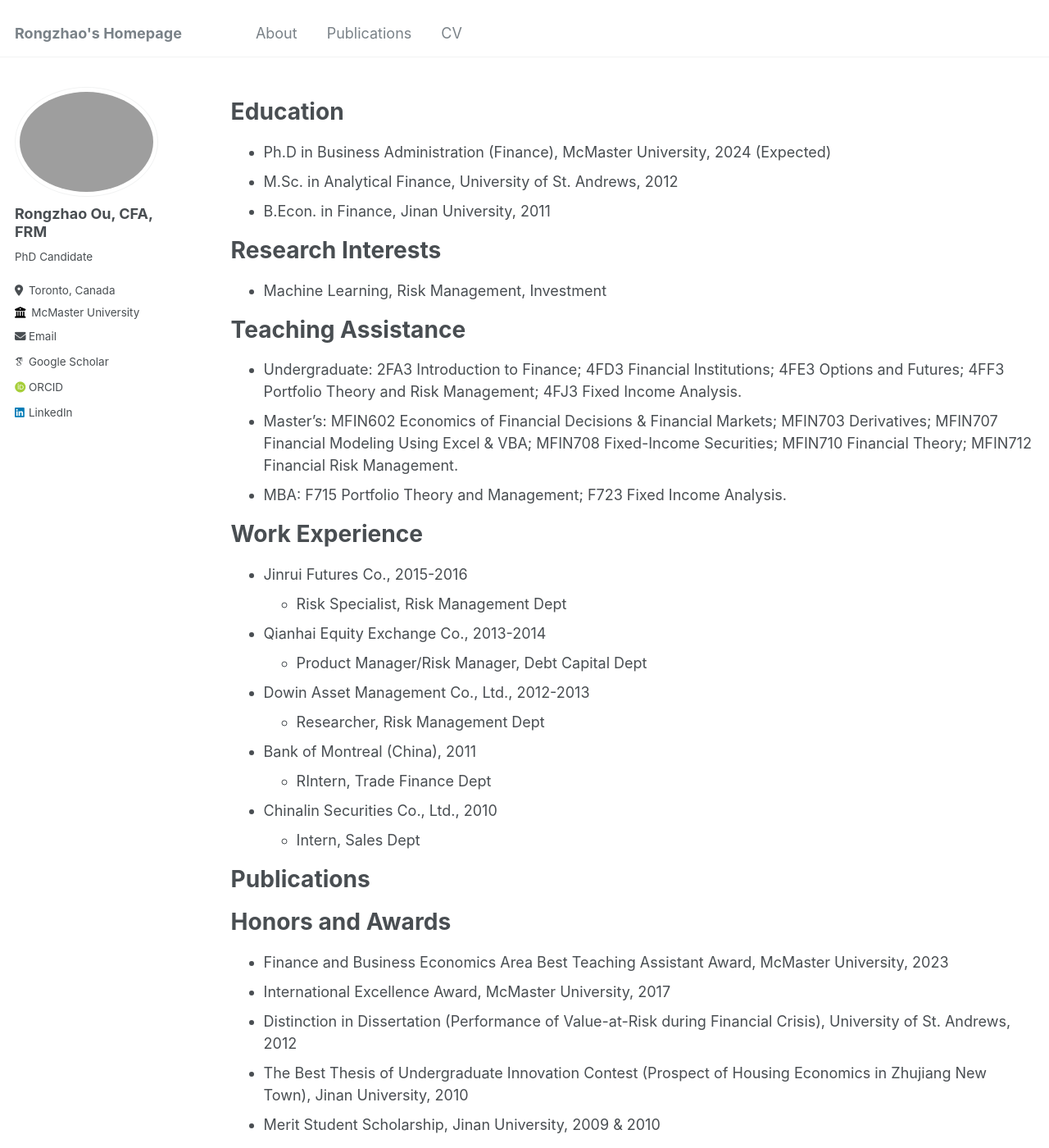
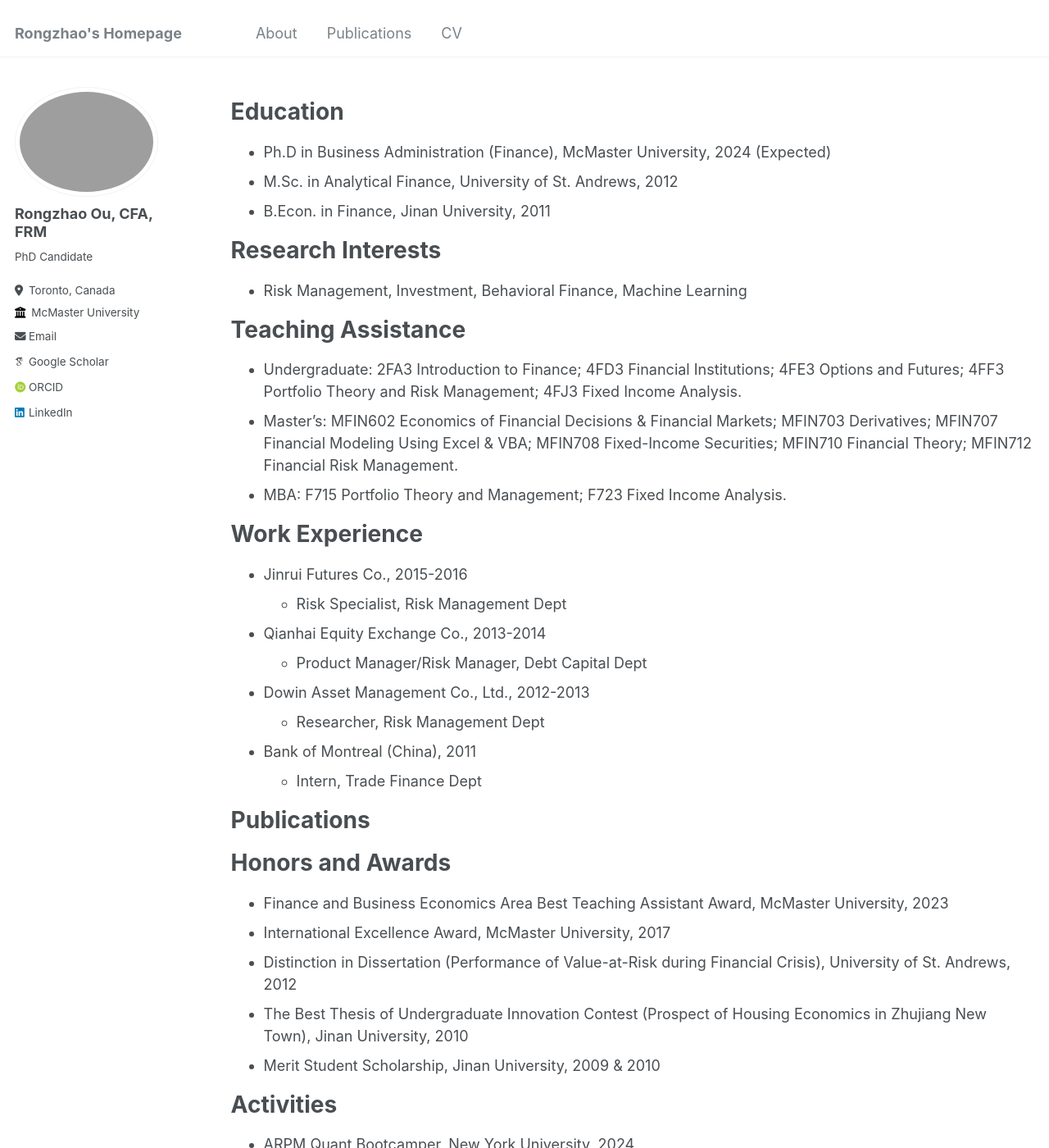
Before and after one commit to ourongzhao/ourongzhao.github.io, a Jekyll site: the page built from _pages/cv.md, in a window 1280 px wide and 1400 px high. Shown: the whole window at 82% size. Built offline with Jekyll 4.4.1, drawn with Linux system fonts in a browser that asks for light colours; some web fonts are replaced.

Commit message:
Update cv.md

```diff
--- a/_pages/cv.md
+++ b/_pages/cv.md
@@ -16,7 +16,7 @@ Education
 
 Research Interests
 ======
-* Machine Learning, Risk Management, Investment
+* Risk Management, Investment, Behavioral Finance, Machine Learning
 
 Teaching Assistance
 ======
@@ -33,9 +33,7 @@ Work Experience
 * Dowin Asset Management Co., Ltd., 2012-2013
   * Researcher, Risk Management Dept
 * Bank of Montreal (China), 2011
-  * RIntern, Trade Finance Dept
-* Chinalin Securities Co., Ltd., 2010
-  * Intern, Sales Dept
+  * Intern, Trade Finance Dept
 
 Publications
 ======
```
